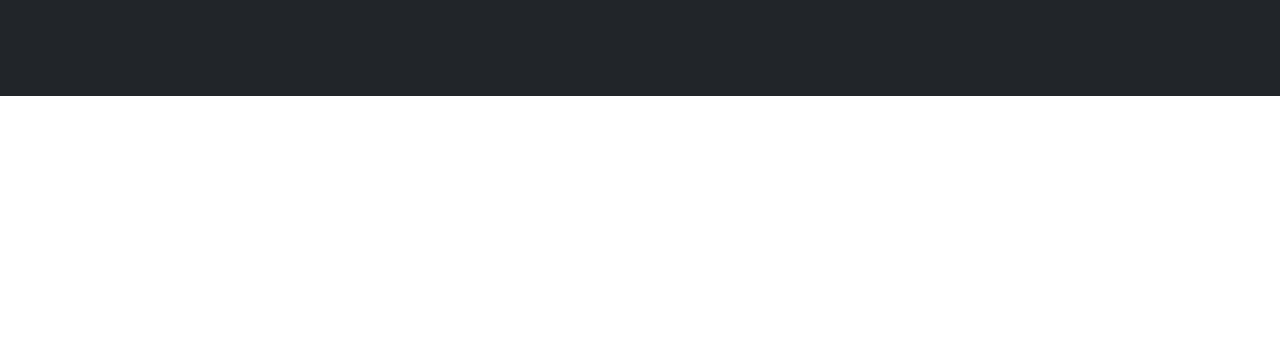
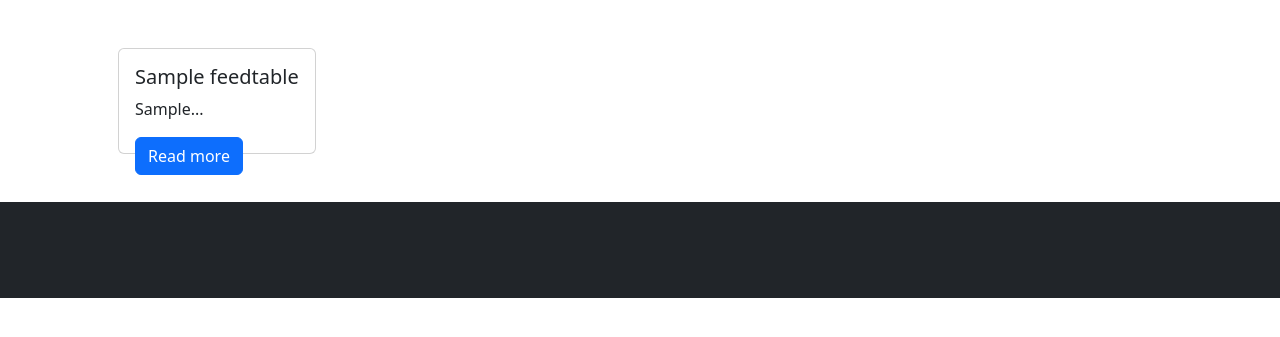
Before and after one commit to lampithello/htdocs, a PHP site: page /feedDev.php in a window 1280 px wide. Shown: the part 56-393 px from the top of the page. Run offline with PHP 8.4, Linux system fonts and the light colour scheme; tables that the repository leaves empty or names only in its code hold one stand-in row (values such as "Sample post").

Commit message:
aggiustamento codice

```diff
--- a/view/feedDev.php
+++ b/view/feedDev.php
@@ -1,6 +1,8 @@
 <?php
 
 session_start();
+include '../control/conn.php';
+
 ?>
 
 <!DOCTYPE html>
@@ -57,7 +59,65 @@ session_start();
         </div>
     </nav>
 
+    <body>
+        <?php
+        // Verifica della connessione
+        if ($conn->connect_error) {
+            die("Connessione al database fallita: " . $conn->connect_error);
+        }
 
+        // Costruisci la query SQL
+        $sql = "SELECT * FROM feedtable";
+
+        $result = $conn->query($sql);
+        echo '<div class="container">';
+        if ($result->num_rows > 0) {
+            echo '<div class="row">';
+            // Output dei dati in forma di card per ciascuna riga
+            while ($row = $result->fetch_assoc()) {
+                // Genera un ID univoco per il bottone e il modal
+                $unique_id = 'modal' . $row['id'];
+        ?>
+                <div class="col-lg-5  d-flex p-5">
+                    <div class="card flex-column h-100">
+                        <div class="card-body">
+                            <h5 class="card-title"><?php echo htmlspecialchars($row['name']); ?></h5>
+                            <p class="card-text"><?php echo substr(htmlspecialchars($row['feedback']), 0, 100); ?>...</p>
+                            <button class="btn btn-primary  position-absolute bottom-3 start-3" type="button" data-bs-toggle="modal" data-bs-target="#<?php echo $unique_id; ?>">Read more</button>
+                            <!-- Aggiungi qui il codice per il modal -->
+                            <div class="modal fade" id="<?php echo $unique_id; ?>" tabindex="-1" aria-labelledby="exampleModalLabel<?php echo $unique_id; ?>" aria-hidden="true">
+                                <div class="modal-dialog modal-lg">
+                                    <div class="modal-content">
+                                        <div class="modal-header">
+                                            <h5 class="modal-title" id="exampleModalLabel<?php echo $unique_id; ?>">Modal Title</h5>
+                                            <button type="button" class="btn-close" data-bs-dismiss="modal" aria-label="Close"></button>
+                                        </div>
+                                        <div class="modal-body">
+                                            <!-- Contenuto del modal -->
+                                            <h5 class="card-title"><?php echo htmlspecialchars($row['name']); ?></h5>
+                                            <p class="card-text"><?php echo htmlspecialchars($row['feedback']); ?></p>
+                                        </div>
+                                        <div class="modal-footer">
+                                            <button type="button" class="btn btn-secondary" data-bs-dismiss="modal">Close</button>
+                                        </div>
+                                    </div>
+                                </div>
+                            </div>
+                            <!-- Aggiungi qui gli altri campi della tabella come necessario -->
+                        </div>
+                    </div>
+                </div>
+        <?php
+            }
+            echo '</div>'; // Chiudi il div della riga
+        } else {
+            echo "Nessun risultato trovato nella tabella PKB";
+        }
+
+        $conn->close();
+        echo '</div>'; // Chiudi il div del container
+        ?>
+    </body>
 
     <!-- Footer-->
     <footer class="py-5 bg-dark">
```
